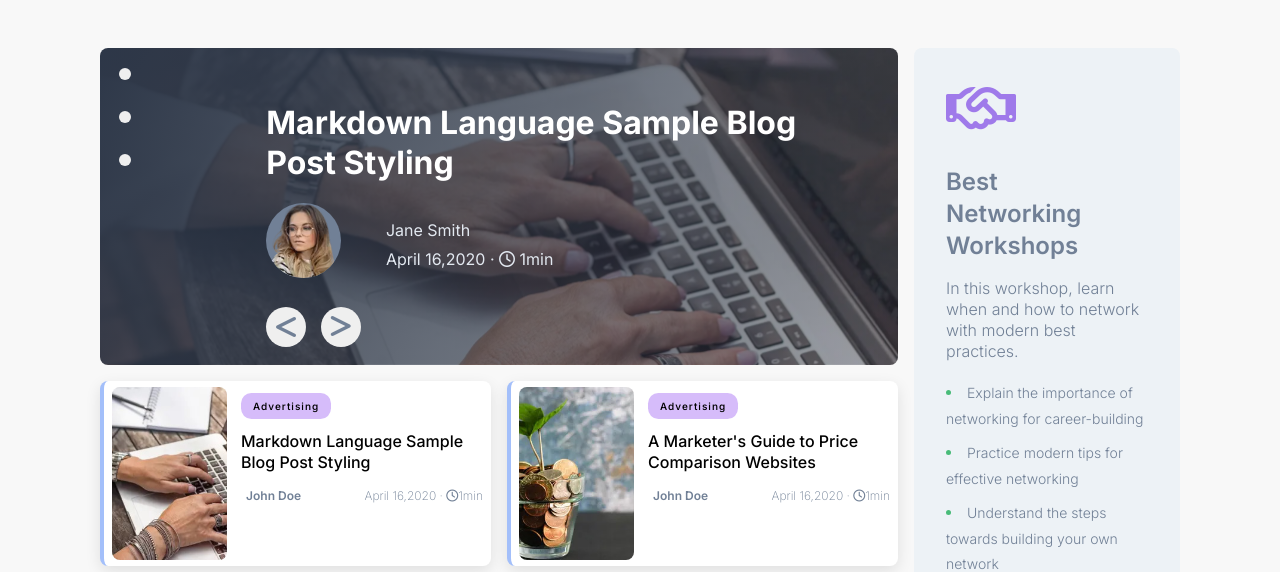
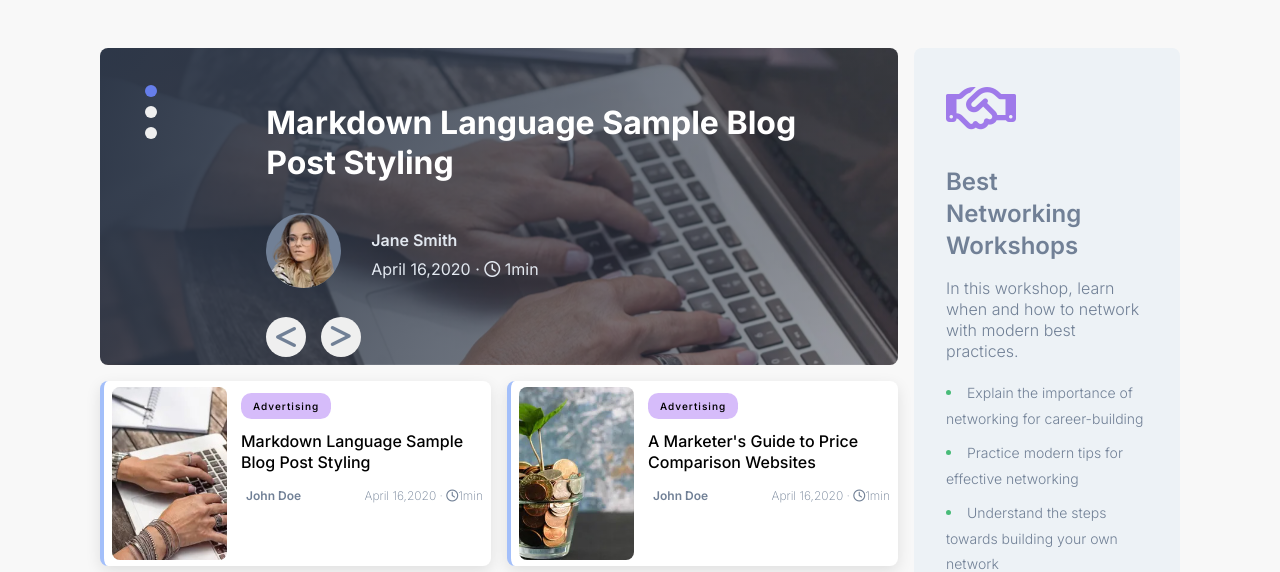
Before and after one commit to avnit-anand/Flexiblog, a plain HTML site: page index.html in a window 1280 px wide. Shown: the top 572 px of the page. Drawn offline with Linux system fonts and the light colour scheme.

Commit message:
fix error

```diff
--- a/styles/styles.css
+++ b/styles/styles.css
@@ -97,15 +97,16 @@ Section Center
 }
 
 .content{
-  /* background-color: palegreen; */
   padding-left: 5%;
   padding-right: 5%;
   padding-top: 10%;
 }
 
 .user{
-  display: grid;
-  grid-template-rows: 50% 50%;
+  display: flex;
+  flex-direction: row;
+  align-items: center;
+  margin-top: 5%;
 }
 
 .name{
@@ -126,12 +127,17 @@ Section Center
 }
 
 .user-info .name{
-  font-weight: 400;
+  font-weight: 600;
   color:#e2e8f0;
+  transition: var(--transition);
+}
+
+.user-info .name:hover{
+  color: #667eea;
 }
 
 .design-btn-1{
-  color: #667eea;
+  background-color: #667eea;
 }
 
 /*
@@ -307,10 +313,13 @@ li::marker {
   }
 
   .btn-container{
-    margin-top: 10px;
-    display: grid;
+    margin-top: 20%;
+    /* display: grid;
     grid-template-rows: 33.33% 33.33% 33.33%  ;
-    margin-left: 10%;
+    margin-left: 10%; */
+    display: flex;
+    flex-direction: column;
+    margin-left: 30%;
   }
 
   .timing{
@@ -322,17 +331,11 @@ li::marker {
 
   .user-img{
     display: block;
+    margin-right: 5%;
   }
 
   .name{
     margin-top: 0%;
-  }
-
-  .user{
-    display: grid;
-    grid-template-columns: 20% 80%;
-    grid-template-rows: 100%;
-    margin-top: 20px;
   }
 
   .user-photo{
@@ -346,11 +349,6 @@ li::marker {
 
   .user-photo:hover{
     background-color: #ebf4ff;
-  }
-
-  .user-info{
-    margin-left: 10px;
-    align-self: center;
   }
 
   .content{
@@ -381,17 +379,19 @@ li::marker {
   .content h1{
     font-size: 1.25rem;
     line-height: 1.25;
+    margin-top: 5%;
   }
 
-  .design-btn-1{
-    color: #667eea;
-  }
+  /* .design-btn{
+    align-self: end;
+  } */
 }
 
 @media screen and (min-width:768px) {
   .user-info{
     margin-left: 0;
   }
+
 }
 
 @media screen and (min-width:1024px) {
```
